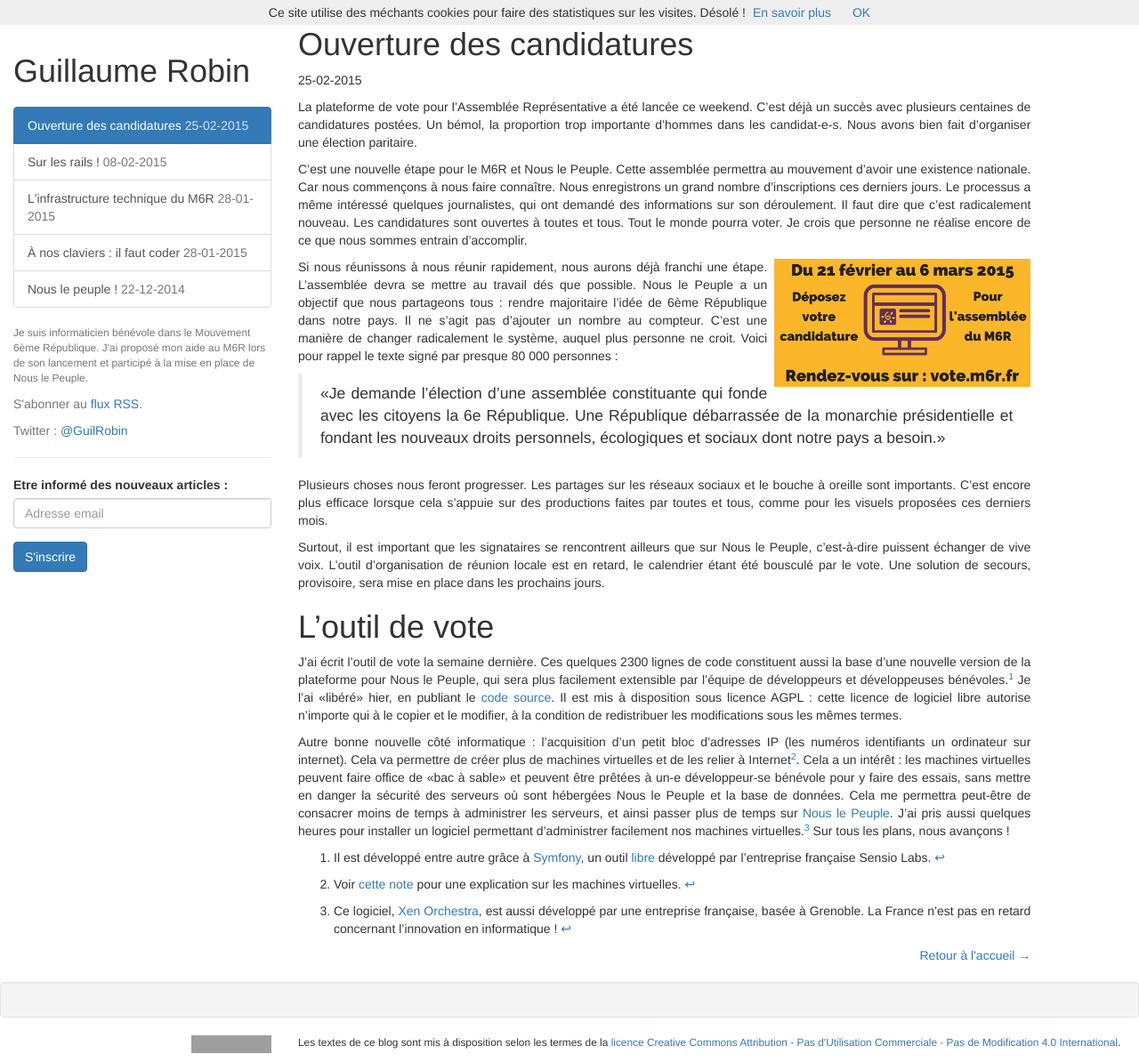
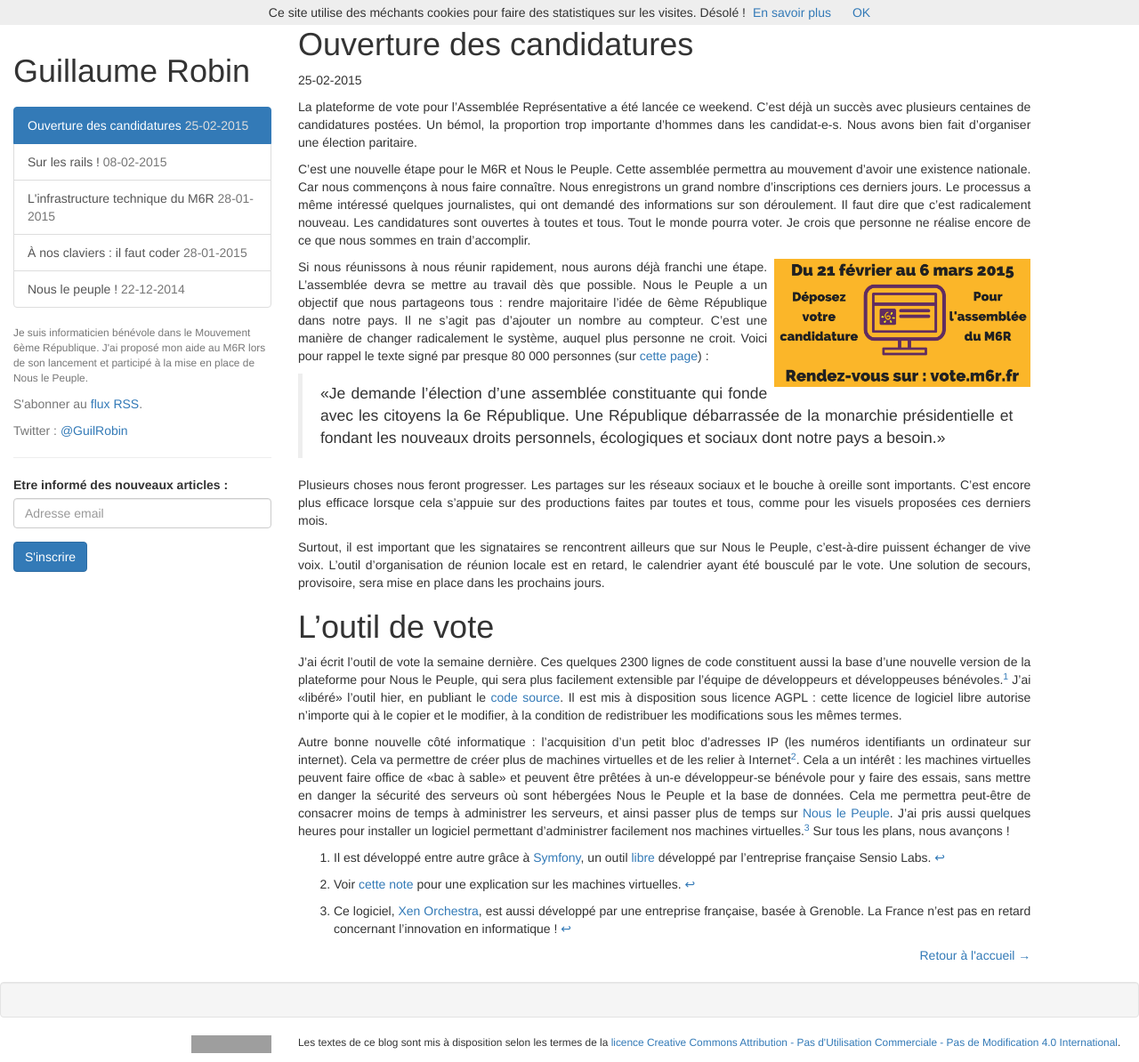
Before and after one commit to guillaumerobin/guillaumerobin.github.io, a Jekyll site: the page built from _posts/2015-02-25-ouverture-des-candidatures.md, in a window 1280 px wide. Shown: the whole page at 89% size. Built offline with Jekyll 4.4.1, drawn with Linux system fonts in a browser that asks for light colours; nearby versions of some CDN libraries; comment, search, counter and statistics services are not loaded; grey boxes are pictures that could not be loaded.

Commit message:
corrections typo

```diff
--- a/_posts/2015-02-25-ouverture-des-candidatures.md
+++ b/_posts/2015-02-25-ouverture-des-candidatures.md
@@ -18,16 +18,17 @@ derniers jours. Le processus a même intéressé quelques journalistes, qui ont
 demandé des informations sur son déroulement. Il faut dire que c'est
 radicalement nouveau. Les candidatures sont ouvertes à toutes et tous. Tout le
 monde pourra voter. Je crois que personne ne réalise encore de ce que nous
-sommes entrain d'accomplir.
+sommes en train d'accomplir.
 
 <img alt="Votez !" src="/images/2015-02-25/votez.png" class="pull-right img-zoom">
 
 Si nous réunissons à nous réunir rapidement, nous aurons déjà franchi une étape.
-L'assemblée devra se mettre au travail dés que possible. Nous le Peuple a un
+L'assemblée devra se mettre au travail dès que possible. Nous le Peuple a un
 objectif que nous partageons tous : rendre majoritaire l'idée de 6ème République
 dans notre pays. Il ne s'agit pas d'ajouter un nombre au compteur.
 C'est une manière de changer radicalement le système, auquel plus personne ne
-croit. Voici pour rappel le texte signé par presque 80 000 personnes :
+croit. Voici pour rappel le texte signé par presque 80 000 personnes
+(sur [cette page](https://www.m6r.fr/je-signe/)) :
 
 > <<Je demande l’élection d’une assemblée constituante qui fonde avec les citoyens
 > la 6e République. Une République débarrassée de la monarchie présidentielle et
@@ -41,7 +42,7 @@ visuels proposées ces derniers mois.
 
 Surtout, il est important que les signataires se rencontrent ailleurs que sur
 Nous le Peuple, c'est-à-dire puissent échanger de vive voix. L'outil
-d'organisation de réunion locale est en retard, le calendrier étant été bousculé
+d'organisation de réunion locale est en retard, le calendrier ayant été bousculé
 par le vote. Une solution de secours, provisoire, sera mise en place dans les
 prochains jours.
 
@@ -50,7 +51,7 @@ prochains jours.
 J'ai écrit l'outil de vote la semaine dernière. Ces quelques 2300 lignes de code
 constituent aussi la base d'une nouvelle version de la plateforme pour Nous le
 Peuple, qui sera plus facilement extensible par l'équipe de développeurs et
-développeuses bénévoles.[^1] Je l'ai <<libéré>> hier, en publiant le [code
+développeuses bénévoles.[^1] J'ai <<libéré>> l'outil hier, en publiant le [code
 source](https://github.com/m6r/nlp). Il est mis à disposition sous licence
 AGPL : cette licence de logiciel libre autorise n'importe qui à le copier et le
 modifier, à la condition de redistribuer les modifications sous les mêmes
```
